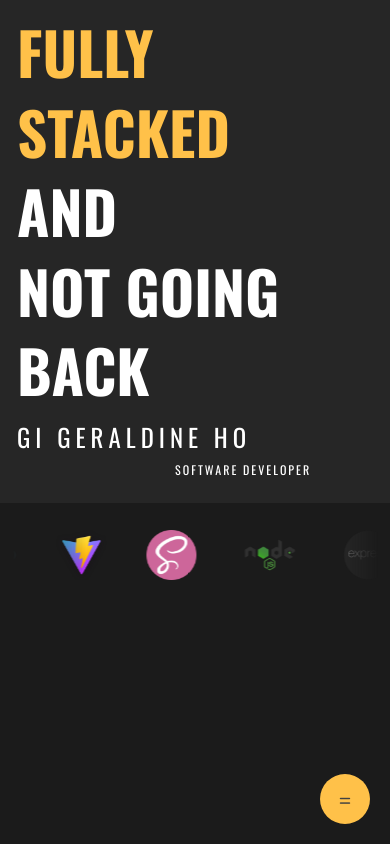
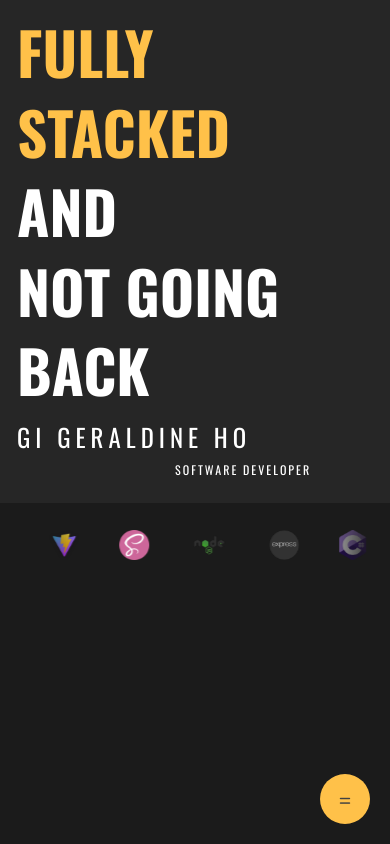
Before and after one commit to ThegeralbeanQD/porfolio-project, a React (Vite) app: page / in a window 390 px wide. Built offline with nearby package versions, Linux system fonts and the light colour scheme.

Commit message:
responsive sizes for image

```diff
--- a/src/Sass/components/_infinateScroller.scss
+++ b/src/Sass/components/_infinateScroller.scss
@@ -1,4 +1,5 @@
 @use '../abstracts/variables' as v;
+@use '../base/breakpoints' as b;
 
 $item-gap: 1.6rem;
 
@@ -38,7 +39,14 @@ $item-gap: 1.6rem;
       border-radius: 5px;
 
       &-image{
-        height: 50px;
+        height: 30px;
+
+        @include b.md{
+          height: 40px;
+        }
+        @include b.lg{
+          height: 50px;
+        }
       }
     }
   }
```
